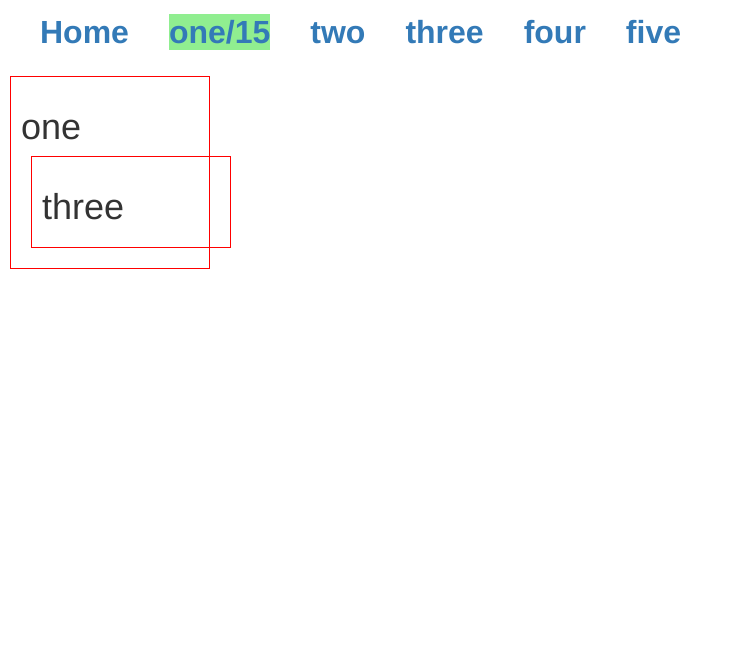
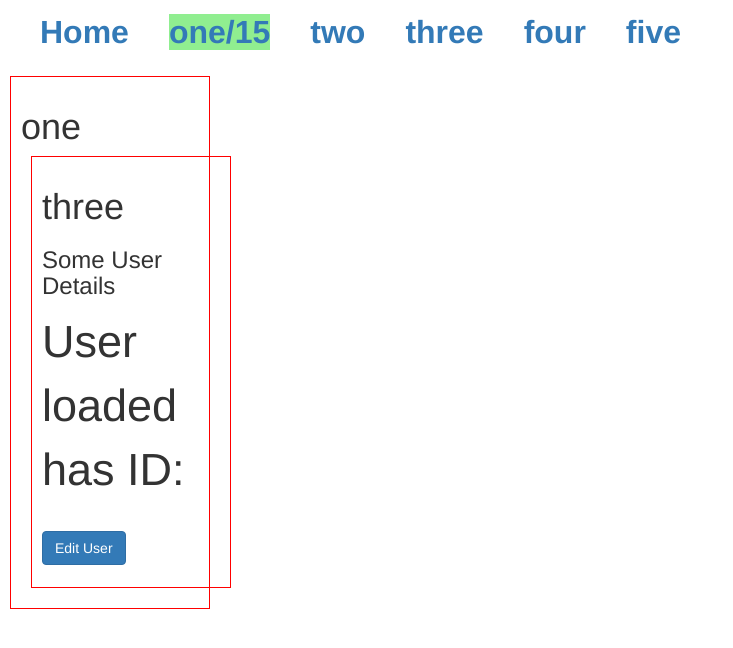
Before and after one commit to elmira-naghibi/game-vuejs, a Vue app: page /one/three in a window 1280 px wide. Shown: the top 648 px of the page, without its empty margins (0-733 px from the left). Built offline with nearby package versions, Linux system fonts and the light colour scheme.

Commit message:
fea : adding :to router link  name- params-query

```diff
--- a/src/App.vue
+++ b/src/App.vue
@@ -1,7 +1,7 @@
 <template>
   <div id="app">
     <li>
-      <router-link to="/" active-class="active" exact><a>Home</a></router-link>
+      <router-link :to="{name:'homme', params:{ id:$route.params.id }, query:{local:'en', q:'10'}}" active-class="active" exact><a>Home</a></router-link>
     </li>
     <li>
       <router-link to="/one" active-class="active"><a>one/15</a></router-link>
--- a/src/components/routercom/home.vue
+++ b/src/components/routercom/home.vue
@@ -1,5 +1,7 @@
 <template>
     <div style="font-size:45px;border:1px solid red; width:200px; margin:10px; padding:10px; cursor:pointer">
             <h1>five</h1>
+                      <h2>{{ $route.query.local }}</h2>
+
     </div>
 </template>
--- a/src/components/routercom/three.vue
+++ b/src/components/routercom/three.vue
@@ -2,5 +2,14 @@
 <template>
     <div style="border:1px solid red; width:200px; margin:10px; padding:10px; cursor:pointer">
             <h1>three</h1>
+            <div>
+    <h3>Some User Details</h3>
+    <p>User loaded has ID: {{ $route.params.id }}</p>
+    <router-link
+      tag="button"
+      :to="'/one/' + $route.params.id + '/edit'"
+      class="btn btn-primary"
+    >Edit User</router-link>
+  </div>
     </div>
 </template>
--- a/src/components/routercom/two.vue
+++ b/src/components/routercom/two.vue
@@ -1,5 +1,7 @@
 <template>
     <div style="border:1px solid red; width:200px; margin:10px; padding:10px; cursor:pointer">
           <h1>  two</h1>
+                                <h2>{{ $route.query.local }}</h2>
+
     </div>
 </template>
--- a/src/routes.js
+++ b/src/routes.js
@@ -6,7 +6,7 @@ import home from './components/routercom/home.vue';
 
 
 export const routes = [
-    { path: '', component: home },
+    { path: '', component: home ,name:'homme'},
     { path: '/one', component: one , children : [
         { path:'two', component:two},
         { path:'three', component:three},
```
